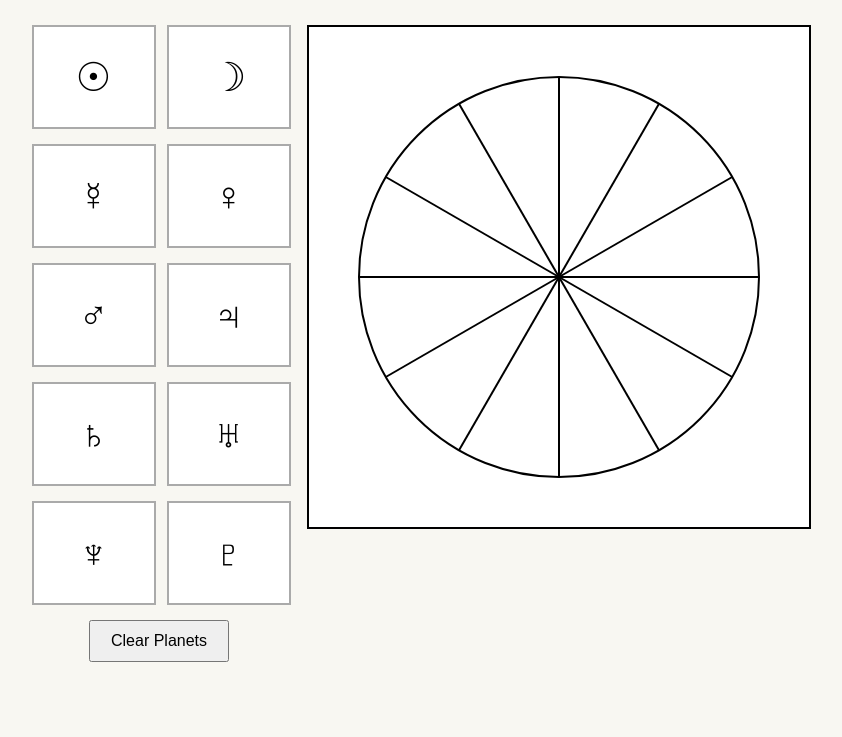
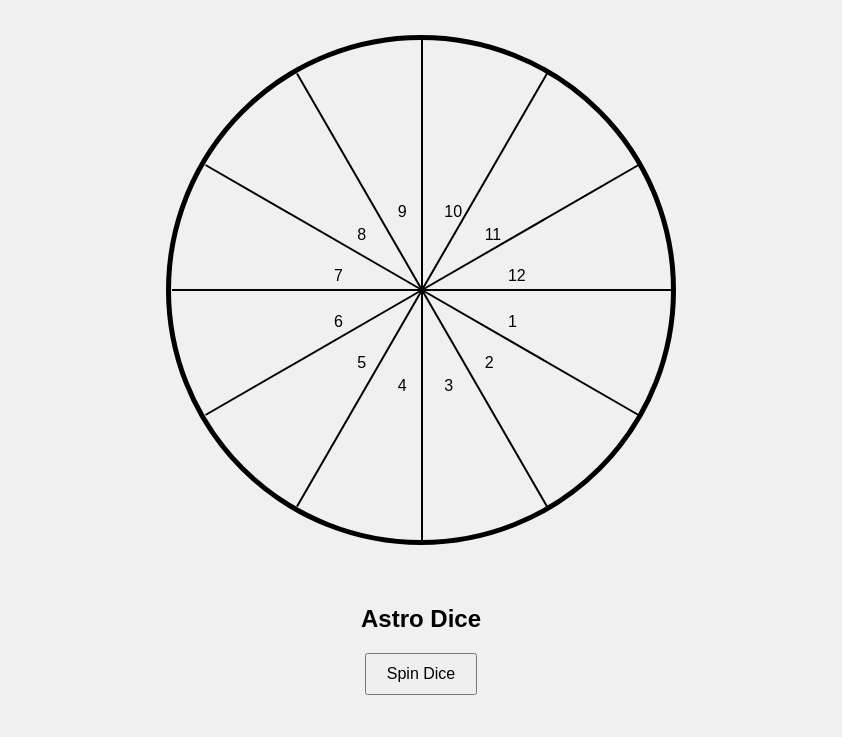
Before and after one commit to bheff13/astro-wheel, a plain HTML site: page index.html in a window 1280 px wide. Shown: the part 63-800 px from the top of the page, without its empty margins (219-1061 px from the left). Drawn offline with Linux system fonts and the light colour scheme.

Commit message:
Update index.html

```diff
--- a/index.html
+++ b/index.html
@@ -3,89 +3,119 @@
 <head>
 <meta charset="UTF-8">
 <meta name="viewport" content="width=device-width, initial-scale=1.0">
-<title>Interactive Astrology Chart</title>
+<title>IrisSkies Astro Wheel + Dice</title>
+
 <style>
-body { font-family: Arial, sans-serif; margin: 0; background: #f8f7f2; }
-h2 { text-align:center; margin: 20px 0; }
-.container { display: flex; flex-wrap: wrap; justify-content: center; gap: 20px; padding: 20px; align-items:flex-start; }
-.palette-wrap { display:flex; flex-direction:column; align-items:center; gap:15px; }
-.palette { display: grid; grid-template-columns: repeat(2, 120px); gap: 15px; }
-.glyph {
-  width: 120px; height: 100px; border: 2px solid #aaa; display: flex; align-items: center; justify-content: center;
-  font-size: 40px; cursor: grab; background: #fff; user-select:none;
+body {
+  margin:0;
+  background:#f0f0f0;
+  font-family:Arial;
+  display:flex;
+  flex-direction:column;
+  align-items:center;
 }
-canvas { background: #fff; border: 2px solid #000; max-width:100%; height:auto; }
-button { padding: 10px 20px; cursor: pointer; font-size:16px; }
-@media (max-width: 800px) {
-  .palette { grid-template-columns: repeat(2, minmax(100px, 1fr)); width:100%; }
-  .glyph { width:auto; }
+
+/* WHEEL */
+.wheel {
+  position:relative;
+  width:500px;
+  height:500px;
+  border:5px solid black;
+  border-radius:50%;
+  margin-top:30px;
+}
+
+.line {
+  position:absolute;
+  width:2px;
+  height:250px;
+  background:black;
+  left:50%;
+  top:0;
+  transform-origin:bottom center;
+}
+
+.number {
+  position:absolute;
+  left:50%;
+  top:50%;
+  transform-origin:0 0;
+  font-size:16px;
+}
+
+/* DICE */
+.dice-box {
+  margin-top:40px;
+  text-align:center;
+}
+
+button {
+  padding:10px 20px;
+  font-size:16px;
+  cursor:pointer;
+}
+
+.result {
+  margin-top:10px;
+  font-size:18px;
 }
 </style>
 </head>
+
 <body>
-<h2>Interactive Astrology Chart</h2>
-<div class="container">
-  <div class="palette-wrap">
-    <div class="palette" id="palette">
-      <div class="glyph">☉</div>
-      <div class="glyph">☽</div>
-      <div class="glyph">☿</div>
-      <div class="glyph">♀</div>
-      <div class="glyph">♂</div>
-      <div class="glyph">♃</div>
-      <div class="glyph">♄</div>
-      <div class="glyph">♅</div>
-      <div class="glyph">♆</div>
-      <div class="glyph">♇</div>
-    </div>
-    <button id="clearBtn">Clear Planets</button>
-  </div>
-  <canvas id="chart" width="500" height="500"></canvas>
+
+<h2>Astrology Wheel</h2>
+
+<div class="wheel" id="wheel"></div>
+
+<div class="dice-box">
+  <h2>Astro Dice</h2>
+  <button onclick="rollDice()">Spin Dice</button>
+  <div class="result" id="result"></div>
 </div>
+
 <script>
-const canvas = document.getElementById('chart');
-const ctx = canvas.getContext('2d');
-let placed = [];
-let dragged = null;
-function drawChart() {
-  ctx.clearRect(0, 0, canvas.width, canvas.height);
-  const centerX = 250, centerY = 250, radius = 200;
-  ctx.beginPath();
-  ctx.arc(centerX, centerY, radius, 0, Math.PI * 2);
-  ctx.strokeStyle = '#000';
-  ctx.lineWidth = 2;
-  ctx.stroke();
-  for (let i = 0; i < 12; i++) {
-    let angle = (i * 30) * Math.PI / 180;
-    ctx.beginPath();
-    ctx.moveTo(centerX, centerY);
-    ctx.lineTo(centerX + radius * Math.cos(angle), centerY + radius * Math.sin(angle));
-    ctx.stroke();
-  }
-  placed.forEach(p => {
-    ctx.font = '28px Arial';
-    ctx.fillStyle = '#000';
-    ctx.fillText(p.symbol, p.x, p.y);
-  });
+// DRAW WHEEL
+const wheel = document.getElementById("wheel");
+
+for(let i=0;i<12;i++){
+  let angle = i * 30;
+
+  // lines
+  let line = document.createElement("div");
+  line.className = "line";
+  line.style.transform = `rotate(${angle}deg)`;
+  wheel.appendChild(line);
+
+  // numbers (tighter + centered)
+  let num = document.createElement("div");
+  num.className = "number";
+
+  let radius = 90; // tighter placement
+  let rad = (angle + 15) * Math.PI/180;
+
+  let x = Math.cos(rad)*radius;
+  let y = Math.sin(rad)*radius;
+
+  num.style.transform = `translate(${x}px, ${y}px)`;
+
+  num.innerText = (i+1);
+  wheel.appendChild(num);
 }
-drawChart();
-document.querySelectorAll('.glyph').forEach(el => {
-  el.addEventListener('mousedown', e => {
-    dragged = e.target.innerText;
-  });
-});
-canvas.addEventListener('mouseup', e => {
-  if (!dragged) return;
-  const rect = canvas.getBoundingClientRect();
-  placed.push({ symbol: dragged, x: e.clientX - rect.left, y: e.clientY - rect.top });
-  dragged = null;
-  drawChart();
-});
-document.getElementById('clearBtn').addEventListener('click', () => {
-  placed = [];
-  drawChart();
-});
-window.addEventListener('mouseup', () => { dragged = null; });
+
+// DICE
+const planets = ["Sun","Moon","Mercury","Venus","Mars","Jupiter","Saturn","Uranus","Neptune","Pluto","North Node","South Node"];
+const signs = ["Aries","Taurus","Gemini","Cancer","Leo","Virgo","Libra","Scorpio","Sagittarius","Capricorn","Aquarius","Pisces"];
+
+function rollDice(){
+  let p = planets[Math.floor(Math.random()*12)];
+  let s = signs[Math.floor(Math.random()*12)];
+  let h = Math.floor(Math.random()*12)+1;
+
+  document.getElementById("result").innerText =
+    `${p} in ${s} in House ${h}`;
+}
 </script>
+
 </body>
 </html>
```
